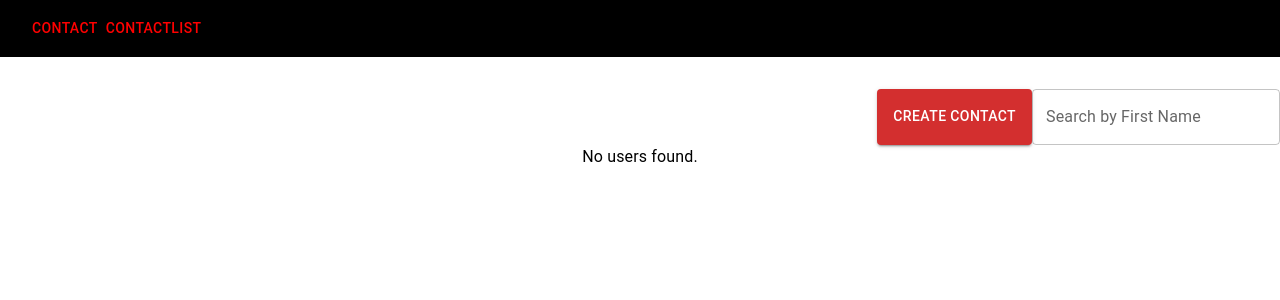
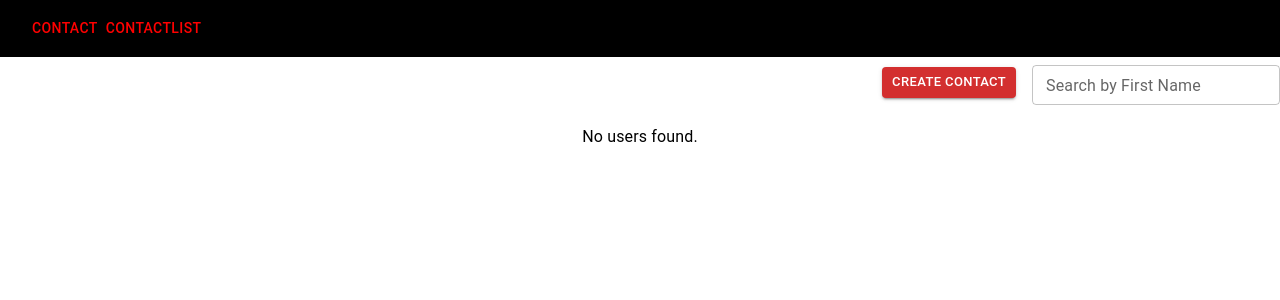
Before and after one commit to KarthikHDB657/contactCrud, a React (Create React App) app: page /contactList in a window 1280 px wide. Shown: the top 300 px of the page. Built offline with nearby package versions, Linux system fonts and the light colour scheme.

Commit message:
completed assignment

```diff
--- a/src/Component/ContactList.js
+++ b/src/Component/ContactList.js
@@ -49,13 +49,14 @@ function ContactList() {
 
   return (
     <div>
-      <Box marginTop={4} display="flex" justifyContent={'flex-end'}>
-        <Button type="button" variant="contained" color="error" onClick={() => navigate('/')}>
-          Create Contact
+     <Box display="flex" justifyContent="flex-end" alignItems="center" marginBottom={2}>
+        <Button type="button" size="small" variant="contained" color="error" onClick={() => navigate('/')}style={{ marginRight: '8px' }}>
+         Create Contact
         </Button>
-        <SearchContact onSearch={handleSearch} />
+        <SearchContact onSearch={handleSearch} style={{ marginLeft: '8px' }} />
+     </Box>
 
-      </Box>
+
 
       {filteredContacts.length === 0 ? (
         <Typography variant="body1">No users found.</Typography>
--- a/src/Component/DeleteDialog.js
+++ b/src/Component/DeleteDialog.js
@@ -14,7 +14,7 @@ const DeleteDialog = ({ open, onCancel, onConfirm }) => {
         <Button onClick={onCancel} variant ='contained' color="primary">
           Cancel
         </Button>
-        <Button onClick={onConfirm}variant ='contained' color="error">
+        <Button onClick={onConfirm} variant ='contained' color="error">
           Delete
         </Button>
       </DialogActions>
--- a/src/Component/SearchContact.js
+++ b/src/Component/SearchContact.js
@@ -12,9 +12,12 @@ function SearchContact({ onSearch }) {
   return (
     <TextField
       label="Search by First Name"
+      size='small'
       variant="outlined"
       value={searchKeyword}
       onChange={handleSearchChange}
+      margin ="dense"
+      style={{ marginLeft: '8px' }}
     />
   );
 }
--- a/src/index.css
+++ b/src/index.css
@@ -34,7 +34,3 @@ nav a:hover {
 form {
   margin-top: 20px;
 }
-
-button{
-  margin-top: 20px;
-}
```
